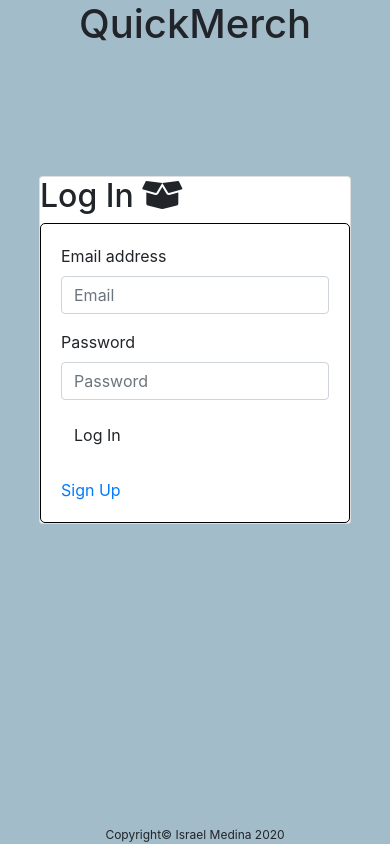
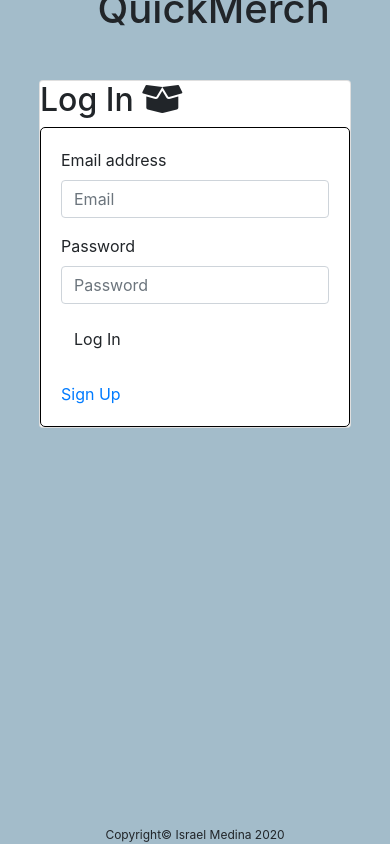
Before and after one commit to medinaisrael-17/QuickMerch, a website: page public/login.html in a window 390 px wide. Drawn offline with nearby package versions, Linux system fonts and the light colour scheme.

Commit message:
edited the css for the pages to be more mobile responsive

```diff
--- a/public/assets/css/signup-login.css
+++ b/public/assets/css/signup-login.css
@@ -13,9 +13,20 @@ body {
 
 #title {
     text-align: center;
+    position: fixed;
+    top: -15px;
+    left: 25%;
+
 }
 
 .card {
+    width: 80%;
+    position: absolute;
+    top: 5rem;
+    left: 10%;
+}
+
+#loginCard {
     width: 80%;
     position: absolute;
     top: 11rem;
```
